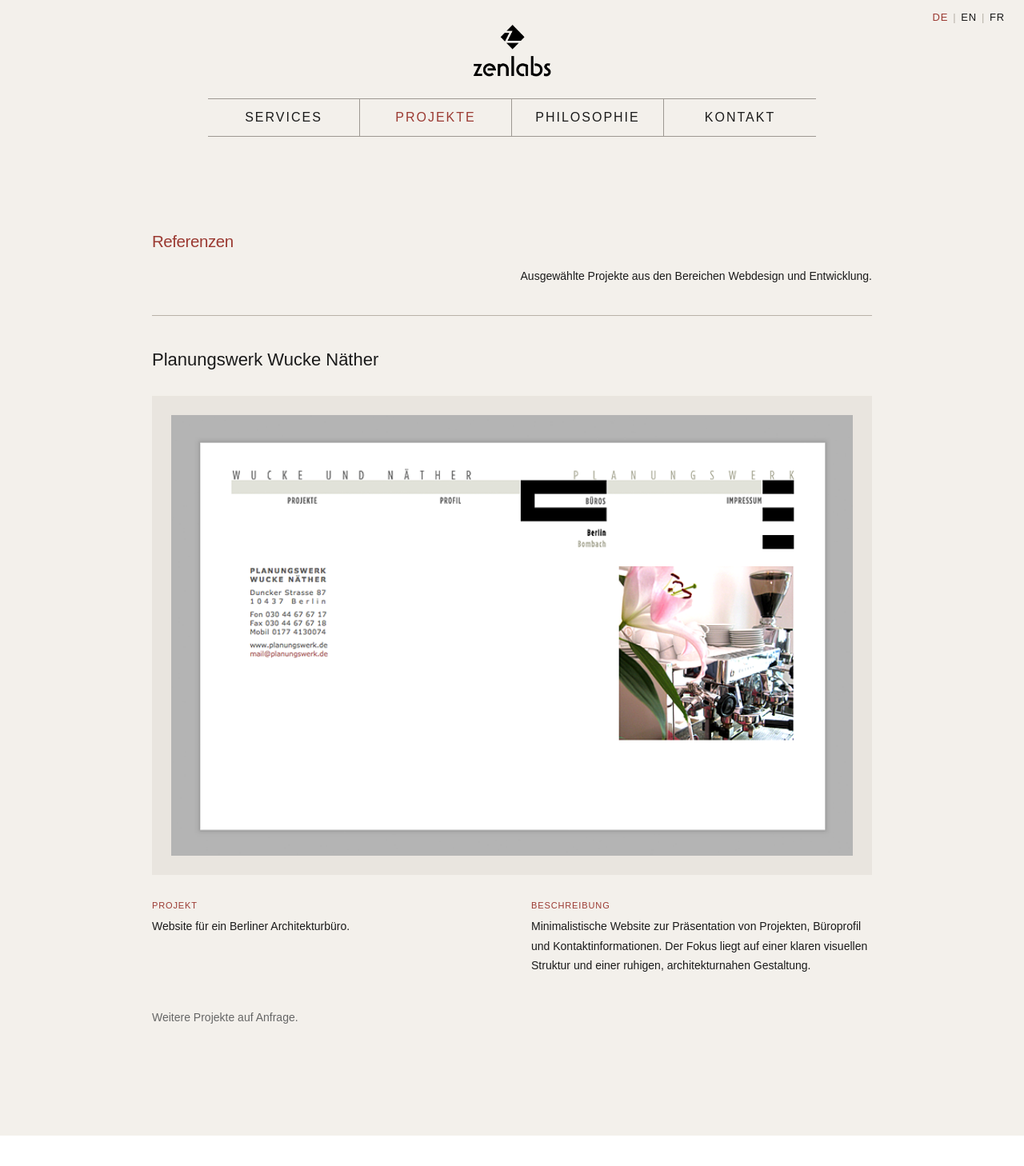
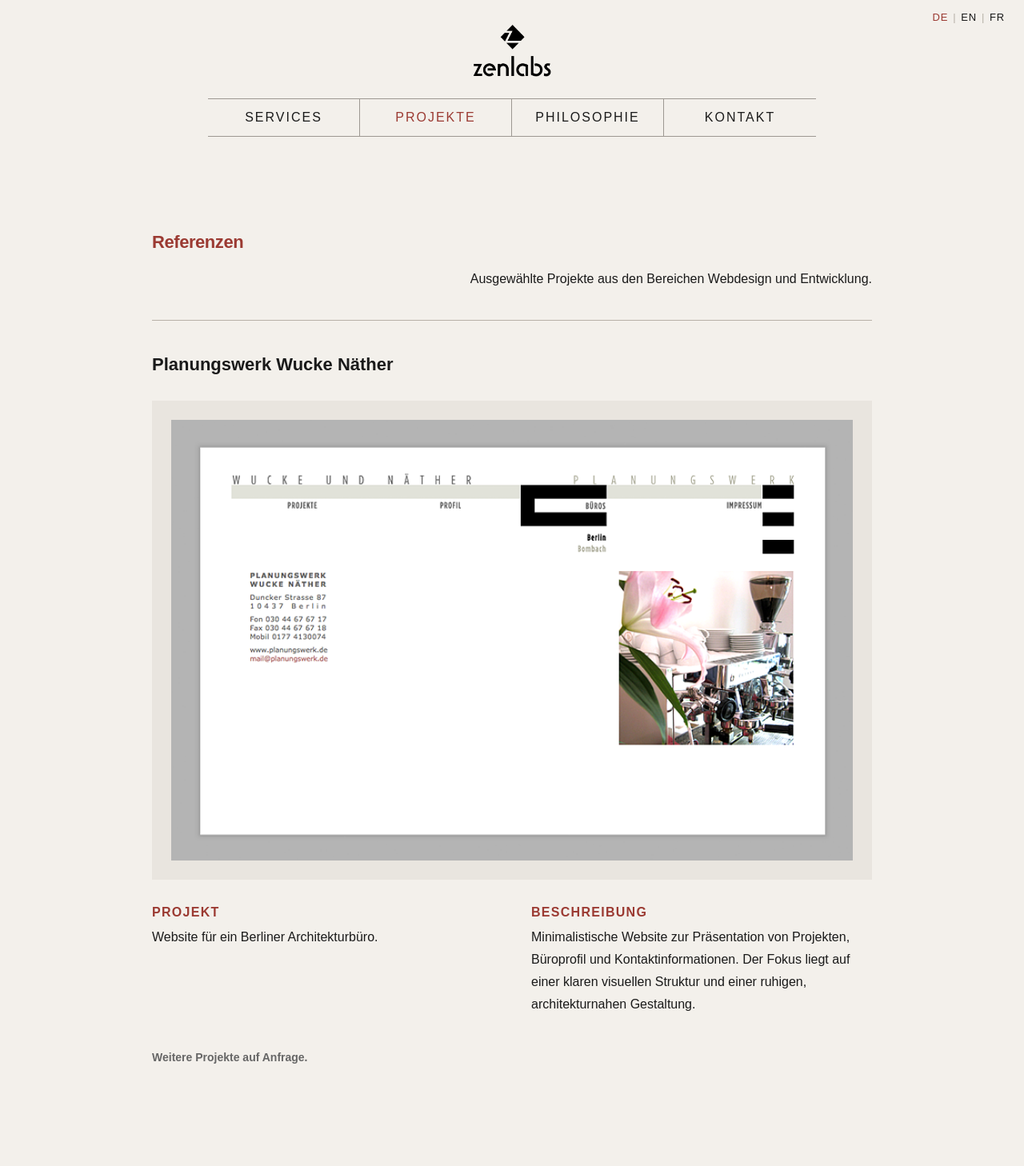
Before and after one commit to cmb22/zenlabs, a Next.js app: page /de/work in a window 1280 px wide. Shown: the top 1458 px of the page at 80% size. Before the commit the page ends 1420 px from the top, so only its background shows below. Built offline with nearby package versions, Linux system fonts and the light colour scheme.

Commit message:
menu css/projekte Seite

```diff
--- a/src/app/[lang]/work/work.module.css
+++ b/src/app/[lang]/work/work.module.css
@@ -16,9 +16,9 @@
 
 .title {
     margin: 0 0 20px;
-    font-size: var(--font-22);
+    font-size: 22px;
     line-height: 1.08;
-    font-weight: 400;
+    font-weight: 600;
     letter-spacing: -0.02em;
     color: #9b3a32;
 }
@@ -32,7 +32,7 @@
 .lead {
     margin: 0;
     max-width: 680px;
-    font-size: var(--font-16);
+    font-size: 16px;
     line-height: 1.8;
     font-weight: 400;
 }
@@ -53,7 +53,7 @@
 .projectTitle {
     margin: 0;
     font-size: 22px;
-    font-weight: 400;
+    font-weight: 600;
     color: #1a1a1a;
 }
 
@@ -82,15 +82,16 @@
 }
 
 .label {
-    font-size: var(--font-12);
+    font-size: 16px;
     letter-spacing: 0.08em;
     text-transform: uppercase;
     color: #9b3a32;
+    font-weight: 600;
 }
 
 .text {
     margin: 0;
-    font-size: var(--font-16);
+    font-size: 16px;
     line-height: 1.75;
 }
 
@@ -98,6 +99,7 @@
     margin-top: 12px;
     font-size: 14px;
     color: #666;
+    font-weight: 600;
 }
 
 /* mobile */
```
